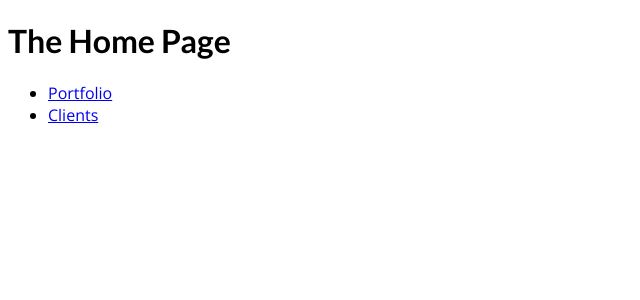
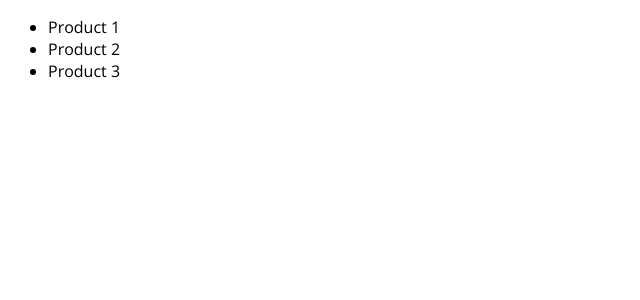
Before and after one commit to Preil/next-js, a Next.js app: page / in a window 1280 px wide. Shown: the top 300 px of the page, without its empty margins (0-640 px from the left). Built offline with nearby package versions, Linux system fonts and the light colour scheme.

Commit message:
1st StaticPage

```diff
--- a/pages/index.js
+++ b/pages/index.js
@@ -1,18 +1,10 @@
-import Link from "next/link";
-
-function HomePage() {
+function HomePage(props) {
   return (
-    <div>
-      <h1>The Home Page</h1>
-      <ul>
-        <li>
-          <Link href="/portfolio">Portfolio</Link>
-        </li>
-        <li>
-            <Link href="/clients">Clients</Link>
-        </li>
-      </ul>
-    </div>
+    <ul>
+      <li>Product 1</li>
+      <li>Product 2</li>
+      <li>Product 3</li>
+    </ul>
   );
 }
 
```
